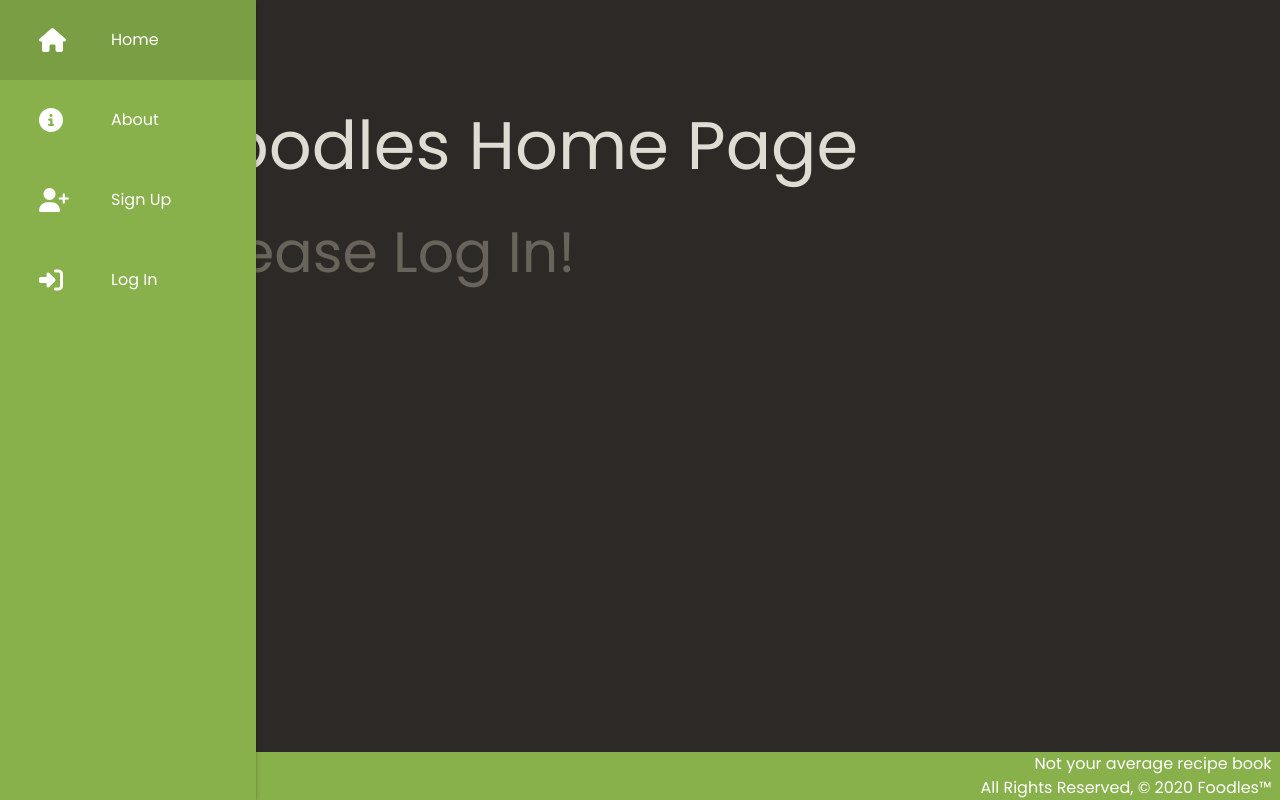
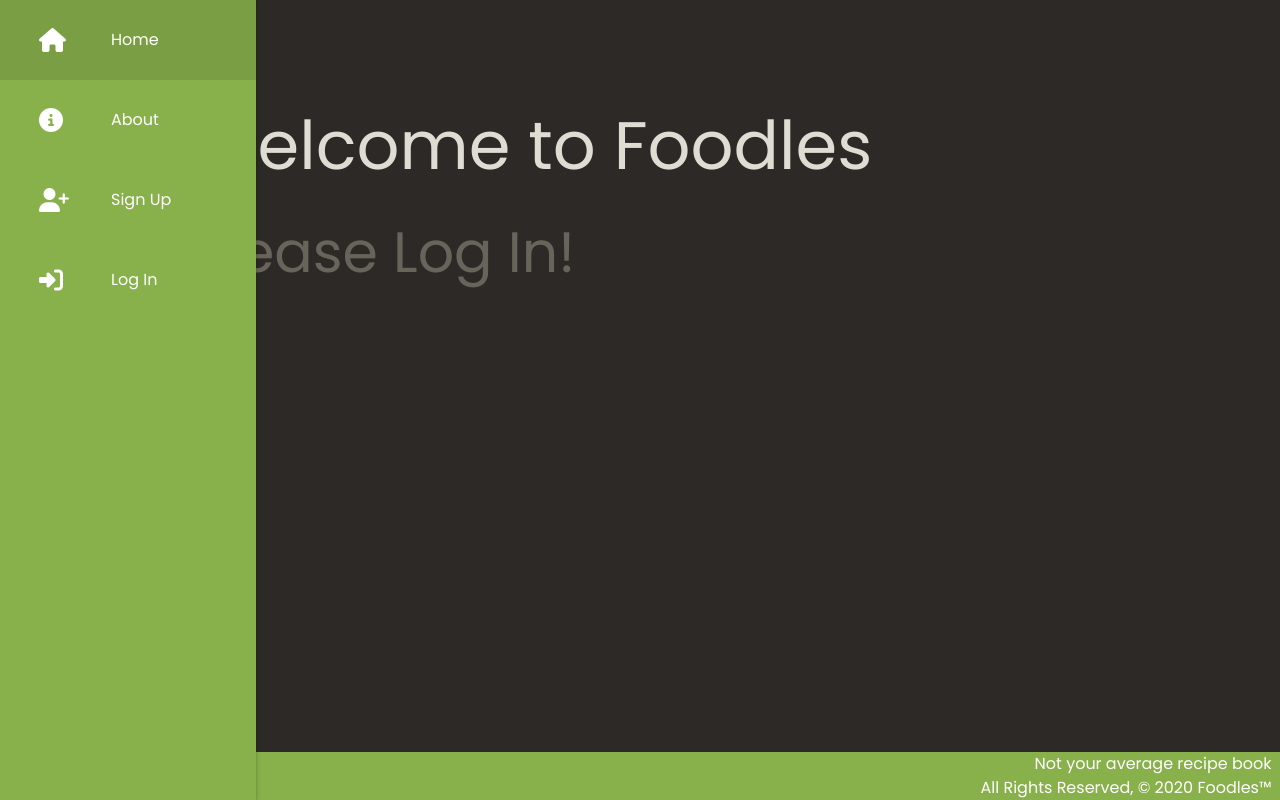
Before and after one commit to mhwhite22/foodles, a Django app: page / in a window 1280 px wide. Run offline with Django 3.2, Linux system fonts and the light colour scheme; some libraries are stand-ins or nearby versions.

Commit message:
updates screenshots to readme

```diff
--- a/main_app/templates/home.html
+++ b/main_app/templates/home.html
@@ -1,7 +1,7 @@
 {% extends 'base.html' %}
 {% block content %}
 
-<h1>Foodles Home Page</h1>
+<h1>Welcome to Foodles</h1>
 {% if user.is_authenticated %}
 <h2>Take a look around</h2>
 {% else %}
```
Also changed, not shown: README.md, main_app/static/images/meal-index.png (added), main_app/static/images/meals-index.png (deleted), main_app/static/images/recipe-detail.png (added), main_app/static/images/recipe-index.png.
